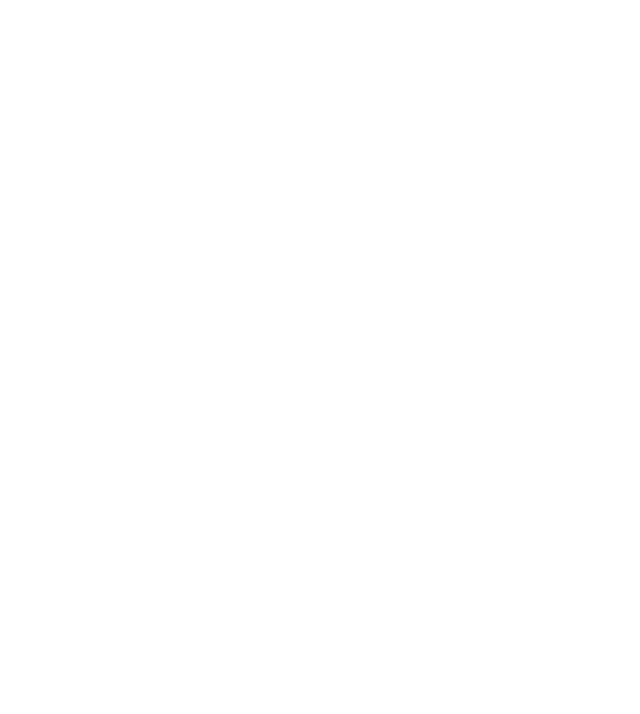
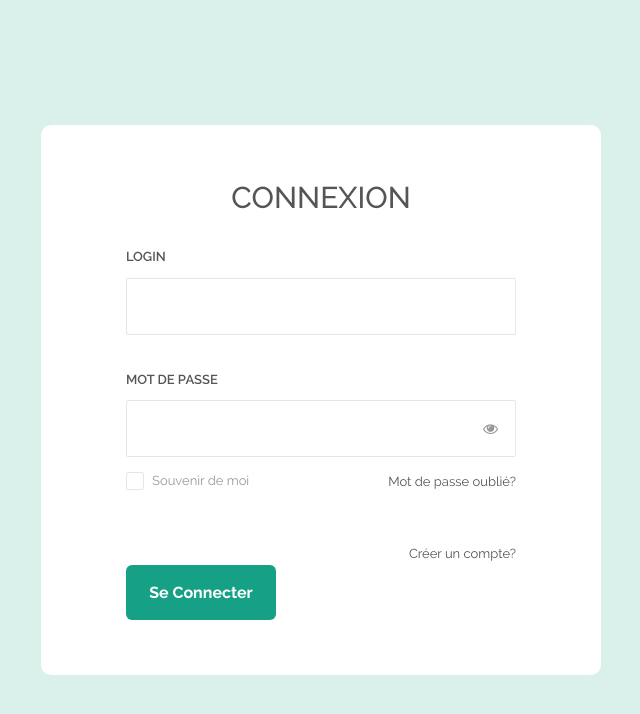
Before and after one commit to sonhibou298/Dig-Dajeg-React, a React (Create React App) app: page /loginPatient in a window 1280 px wide. Before the commit this address had no page. Shown: the top 714 px of the page, without its empty margins (319-959 px from the left). Built offline with nearby package versions, Linux system fonts and the light colour scheme.

Commit message:
Feat : page de connexion client

```diff
--- a/public/publicLogin/css/main.css
+++ b/public/publicLogin/css/main.css
@@ -216,7 +216,13 @@
     color: #555555;
     line-height: 1.4;
 }
+.txt4 {
+    font-family: Raleway-Regular;
+    font-size: 13px;
+    color: #555555;
+    line-height: 1.4;
 
+}
 
 /*//////////////////////////////////////////////////////////////////
 [ login ]*/
--- a/src/App.js
+++ b/src/App.js
@@ -5,6 +5,7 @@
 import {Routes, Route} from "react-router-dom"
 import Home from "./pages/Home";
 import Login from "./components/Login";
+import LoginPatient from "./components/LoginPatient";
 
 
 
@@ -13,6 +14,8 @@
       <Routes>
           <Route path="/" element={<Home/>}/>
           <Route path="/login" element={<Login/>}></Route>
+          <Route path="/loginPatient" element={<LoginPatient/>}></Route>
+
       </Routes>
   );
 }
--- a/src/components/LoginPatient.js
+++ b/src/components/LoginPatient.js
@@ -0,0 +1,77 @@
+import React from 'react';
+
+const LoginPatient = () => {
+
+    return (
+        <div>
+            <div className="limiter">
+                <div className="container-login100">
+                    <div className="wrap-login100 p-l-85 p-r-85 p-t-55 p-b-55">
+                        <form className="login100-form validate-form flex-sb flex-w">
+					<span className="login100-form-title p-b-32">
+						Connexion
+					</span>
+
+                            <span className="txt1 p-b-11">
+						Login
+					</span>
+                            <div className="wrap-input100 validate-input m-b-36" data-validate="Username is required">
+                                <input className="input100" type="text" name="username"/>
+                                <span className="focus-input100"></span>
+                            </div>
+
+                            <span className="txt1 p-b-11">
+						Mot de passe
+					</span>
+                            <div className="wrap-input100 validate-input m-b-12" data-validate="Password is required">
+						<span className="btn-show-pass">
+							<i className="fa fa-eye"></i>
+						</span>
+                                <input className="input100" type="password" name="pass"/>
+                                <span className="focus-input100"></span>
+                            </div>
+
+                            <div className="flex-sb-m w-full p-b-48">
+                                <div className="contact100-form-checkbox">
+                                    <input className="input-checkbox100" id="ckb1" type="checkbox" name="remember-me"/>
+                                    <label className="label-checkbox100" htmlFor="ckb1">
+                                        Souvenir de moi
+                                    </label>
+                                </div>
+
+                                <div>
+                                    <a href="#" className="txt3">
+                                        Mot de passe oublié?
+                                    </a>
+                                </div>
+                            </div>
+
+                            <div className="flex-sb-m w-full">
+                                <div className="contact100-form-checkbox">
+
+                                </div>
+
+                                <div>
+                                    <a href="#" className="txt4">
+                                        Créer un compte?
+                                    </a>
+                                </div>
+                            </div>
+
+                            <div className="container-login100-form-btn">
+                                <button className="login100-form-btn">
+                                    Se Connecter
+                                </button>
+                            </div>
+
+                        </form>
+                    </div>
+                </div>
+            </div>
+
+
+            <div id="dropDownSelect1"></div>
+        </div>
+    )
+}
+export default LoginPatient;
--- a/src/components/Menu.js
+++ b/src/components/Menu.js
@@ -25,7 +25,7 @@
                         <Link to="/#">Blogs</Link>
                         <Link to="/#">Contact</Link>
                         <Link to="/login" className="btn-medecin" >Espace Medecin</Link>
-                        <Link to="/#" className="btn-patient">Espace Patient</Link>
+                        <Link to="/loginPatient" className="btn-patient">Espace Patient</Link>
 
                     </Nav>
                 </Navbar.Collapse>
```
